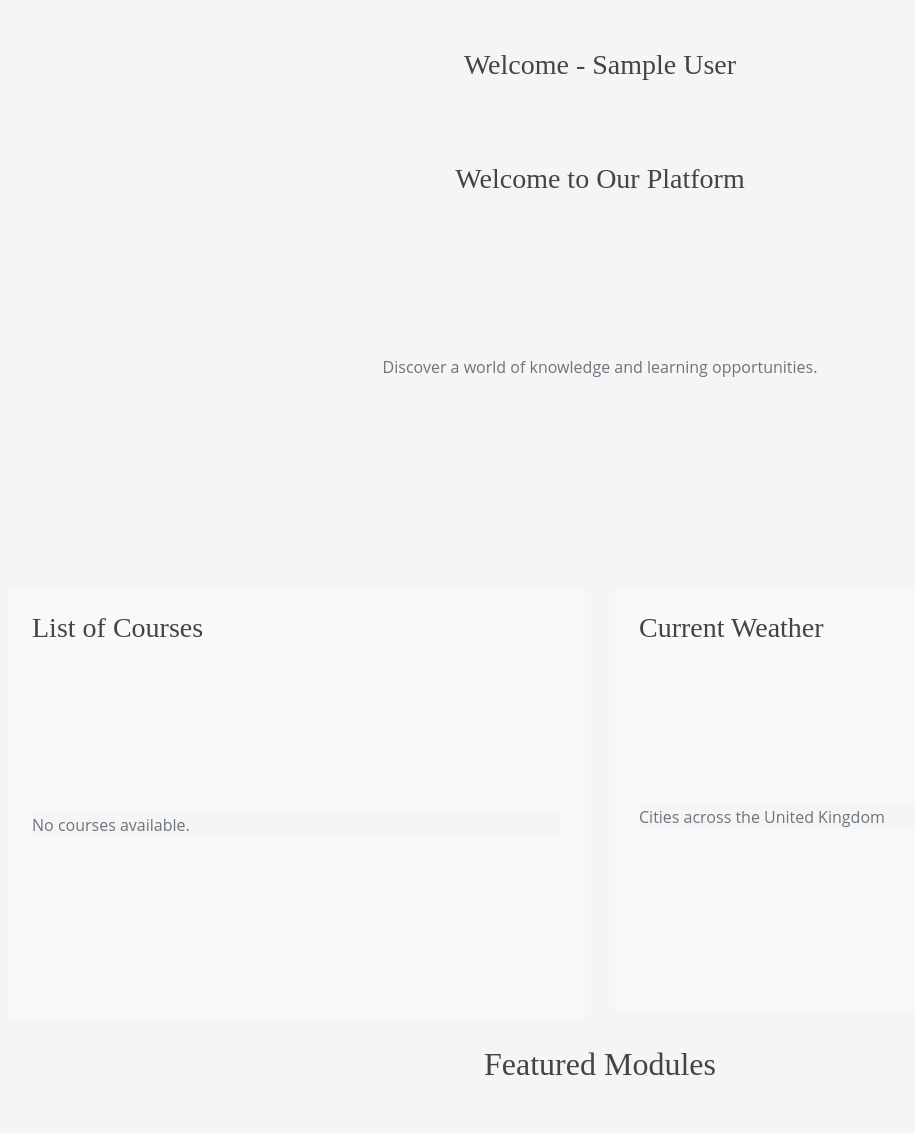
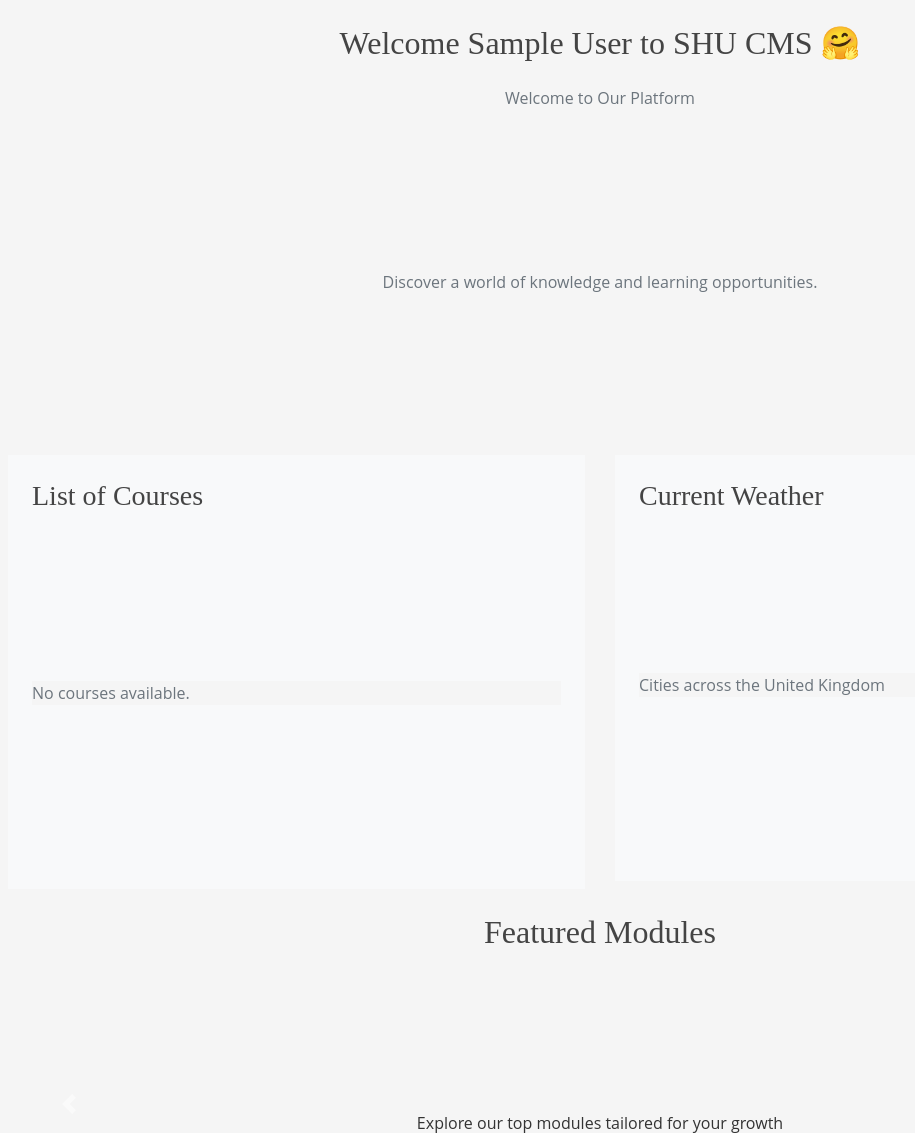
Before and after one commit to Abdullah-Alholiel/CMSWebApp, a Django app: template templates/home.html in a window 1280 px wide. Shown: the part 56-1189 px from the top of the page, without its empty margins (40-955 px from the left). Run offline with Django 4.2, Linux system fonts and the light colour scheme; the template is opened without the code that fills it, so the values that code supplies are empty; the visitor is signed in with stand-in values (Sample User, id 1); parts of the project's set-up code (start-up, migrations or seed data) failed here and were passed over; some libraries are stand-ins or nearby versions; some web fonts are replaced.

```diff
--- a/templates/home.html
+++ b/templates/home.html
@@ -3,15 +3,19 @@
 {% block content %}
 
 <!-- Welcome Section -->
-<div class="col-md-12 text-center p-4">
-  <h3>Welcome - {{ user.first_name }} {{ user.last_name }}</h3>
-</div>
+<section class="container mt-5 ">
+  <div class="row">
+      <div class="col-md-12 text-center">
+          <h2 class="mb-4"> Welcome {{ user.first_name }} {{ user.last_name }} to SHU CMS 🤗</h2>
+      </div>
+  </div>
+  <div class=" container text-muted text-center col-md-10">
+    <caption>Welcome to Our Platform </caption>
+    <p class="text-muted">Discover a world of knowledge and learning opportunities.</p>
+  </div>
+  <div class="col-md-6">
+</section>
 
-<!-- Introduction Section -->
-<div class="container text-center py-5">
-  <h3>Welcome to Our Platform</h3>
-  <p class="text-muted">Discover a world of knowledge and learning opportunities.</p>
-</div>
 
 <!-- Courses and Weather Sections -->
 <div class="container-fluid px-5">
@@ -26,7 +30,7 @@
             <div class="card">
               <div class="card-body">
                 <h5 class="card-title">{{ course.name }}</h5>
-                <p class="card-text">{{ course.description }}</p>
+                <p class="card-text text-left">{{ course.description }}</p>
                 <a href="{% url 'course_list_modules' course.id %}" class="btn btn-primary">View Course</a>
               </div>
             </div>
```
Also changed, not shown: 1 other file.
